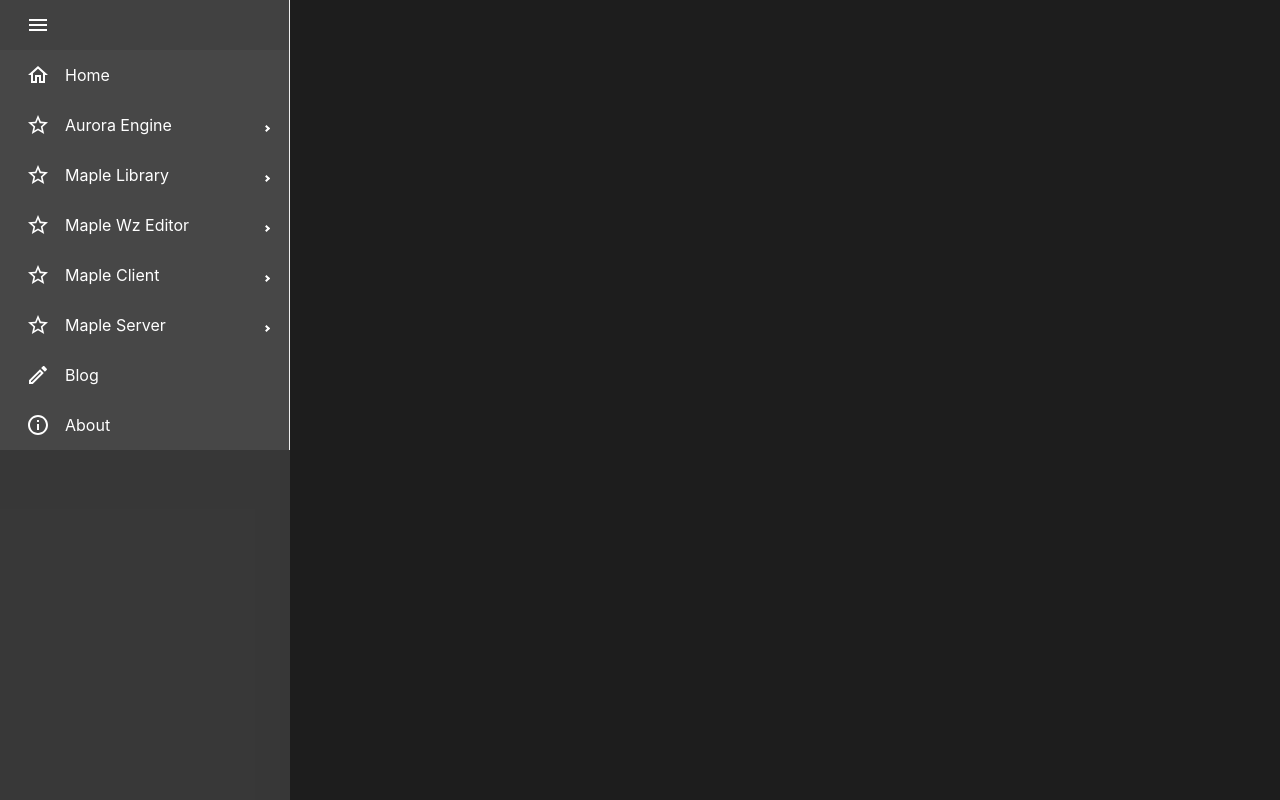
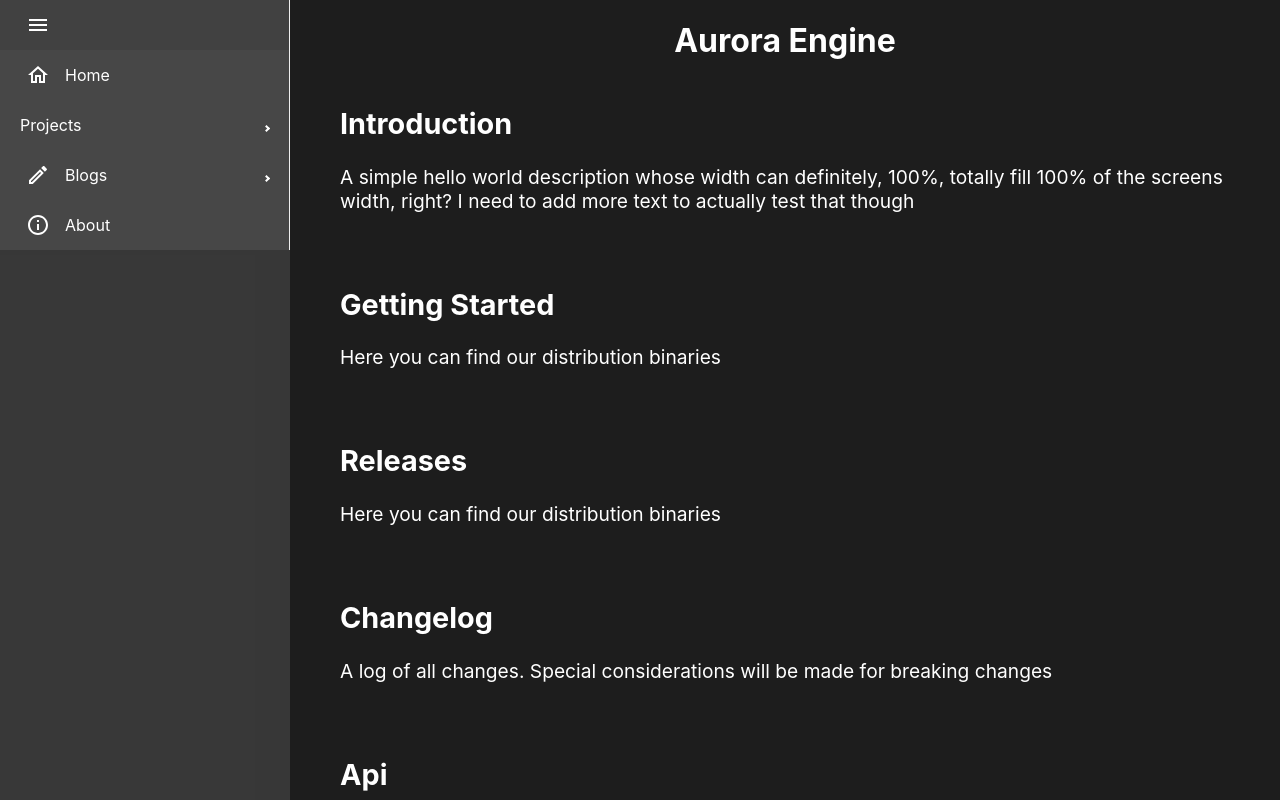
Before and after one commit to DuncanBauer/duncanbauer.github.io, a React (Create React App) app: page /#/projects/auroraengine in a window 1280 px wide. Shown: the top 800 px of the page. Built offline with nearby package versions, Linux system fonts and the light colour scheme.

Commit message:
separated blog pages by primary language. added introduction section to project pages before getting started section. added react-icons package, mui package didnt have much

```diff
--- a/package.json
+++ b/package.json
@@ -16,7 +16,7 @@
     "react": "^18.2.0",
     "react-code-blocks": "^0.0.9-0",
     "react-dom": "^18.2.0",
-    "react-icons": "^4.7.1",
+    "react-icons": "^4.8.0",
     "react-pro-sidebar": "^1.0.0",
     "react-router-dom": "^6.8.2",
     "react-router-hash-link": "^2.4.3",
--- a/src/components/MyBody.js
+++ b/src/components/MyBody.js
@@ -2,7 +2,8 @@ import React from 'react';
 import { Routes, Route } from 'react-router-dom'; // Used for routing to pages
 
 import Home          from './molecules/pages/Home';
-import Blog          from './molecules/pages/Blog';
+import CPP           from './molecules/pages/blogs/JS';
+import JS            from './molecules/pages/blogs/JS';
 import Resources     from './molecules/pages/Resources';
 import About         from './molecules/pages/About';
 import Support       from './molecules/pages/Support';
@@ -19,16 +20,18 @@ export default function MyBody(props) {
 			<Routes>
 				<Route exact path="/" element={ <Home className="Body-region"/> } />
 
-				<Route exact path="/auroraengine"	element={ <AuroraEngine  className="Body-region"/> } />
-				<Route exact path="/maplelib"		element={ <MapleLib      className="Body-region"/> } />
-				<Route exact path="/maplewzeditor"	element={ <MapleWzEditor className="Body-region"/> } />
-				<Route exact path="/mapleclient"	element={ <MapleClient   className="Body-region"/> } />
-				<Route exact path="/mapleserver"	element={ <MapleServer   className="Body-region"/> } />
+				<Route exact path="/projects/auroraengine"	element={ <AuroraEngine  className="Body-region"/> } />
+				<Route exact path="/projects/maplelib"		element={ <MapleLib      className="Body-region"/> } />
+				<Route exact path="/projects/maplewzeditor"	element={ <MapleWzEditor className="Body-region"/> } />
+				<Route exact path="/projects/mapleclient"	element={ <MapleClient   className="Body-region"/> } />
+				<Route exact path="/projects/mapleserver"	element={ <MapleServer   className="Body-region"/> } />
 
-				<Route exact path="/blog"		element={ <Blog        className="Body-region"/> } />
-				<Route exact path="/resources"	element={ <Resources   className="Body-region"/> } />
-				<Route exact path="/about"		element={ <About       className="Body-region"/> } />
-				<Route exact path="/support"	element={ <Support     className="Body-region"/> } />
+				<Route exact path="/blogs/cpp"	element={ <CPP 	 className="Body-region"/> } />
+				<Route exact path="/blogs/js"	element={ <JS		 className="Body-region"/> } />
+
+				<Route exact path="/resources"	element={ <Resources className="Body-region"/> } />
+				<Route exact path="/about"		element={ <About	 className="Body-region"/> } />
+				<Route exact path="/support"	element={ <Support	 className="Body-region"/> } />
 			</Routes>
 		</div>
 	)
--- a/src/components/MySidebar.js
+++ b/src/components/MySidebar.js
@@ -16,6 +16,9 @@ import QuestionMarkOutlinedIcon from '@mui/icons-material/QuestionMarkOutlined';
 import InfoOutlinedIcon from '@mui/icons-material/InfoOutlined';
 import SettingsOutlinedIcon from '@mui/icons-material/SettingsOutlined';
 import LaptopOutlinedIcon from '@mui/icons-material/LaptopOutlined';
+import BoltOutlinedIcon from '@mui/icons-material/BoltOutlined';
+
+import { SiCplusplus, SiJavascript } from "react-icons/si";
 
 export default function MySidebar() {
 	const { collapseSidebar } = useProSidebar();
@@ -56,64 +59,74 @@ export default function MySidebar() {
 					</div>
 
 					<MenuItem icon={<HomeOutlinedIcon/>} component={<Link to="/" />}>Home</MenuItem>
+					<SubMenu label="Projects">
 						<SubMenu icon={<StarOutlineOutlinedIcon/>} label="Aurora Engine">
-						<MenuItem icon={<PlayCircleOutlineOutlinedIcon/>}	 component={<AnchorLink to="/auroraengine#gettingStarted" />}>Getting Started</MenuItem>
-						<MenuItem icon={<NewReleasesOutlinedIcon/>} 		 component={<AnchorLink to="/auroraengine#releases"		  />}>Releases</MenuItem>
-						<MenuItem icon={<PublishedWithChangesOutlinedIcon/>} component={<AnchorLink to="/auroraengine#changelog"	  />}>Changelog</MenuItem>
-						<MenuItem icon={<ApiOutlinedIcon/>}					 component={<AnchorLink to="/auroraengine#api"			  />}>Api</MenuItem>
-						<MenuItem icon={<MenuBookOutlinedIcon/>} 			 component={<AnchorLink to="/auroraengine#documentation"  />}>Documentation</MenuItem>
-						<MenuItem icon={<LaptopOutlinedIcon/>} 				 component={<AnchorLink to="/auroraengine#tutorials"	  />}>Tutorials</MenuItem>
-						<MenuItem icon={<SettingsOutlinedIcon/>}			 component={<AnchorLink to="/auroraengine#resources"	  />}>Resources</MenuItem>
-						<MenuItem icon={<QuestionMarkOutlinedIcon/>} 		 component={<AnchorLink to="/auroraengine#faq"			  />}>FAQ</MenuItem>
-						<MenuItem icon={<BuildOutlinedIcon/>}				 component={<AnchorLink to="/auroraengine#support"		  />}>Support</MenuItem>
+							<MenuItem icon={<BoltOutlinedIcon/>}				 component={<AnchorLink to="/projects/auroraengine"				  />}>Introduction</MenuItem>
+							<MenuItem icon={<PlayCircleOutlineOutlinedIcon/>}	 component={<AnchorLink to="/projects/auroraengine#gettingStarted" />}>Getting Started</MenuItem>
+							<MenuItem icon={<NewReleasesOutlinedIcon/>} 		 component={<AnchorLink to="/projects/auroraengine#releases"		  />}>Releases</MenuItem>
+							<MenuItem icon={<PublishedWithChangesOutlinedIcon/>} component={<AnchorLink to="/projects/auroraengine#changelog"	  />}>Changelog</MenuItem>
+							<MenuItem icon={<ApiOutlinedIcon/>}					 component={<AnchorLink to="/projects/auroraengine#api"			  />}>Api</MenuItem>
+							<MenuItem icon={<MenuBookOutlinedIcon/>} 			 component={<AnchorLink to="/projects/auroraengine#documentation"  />}>Documentation</MenuItem>
+							<MenuItem icon={<LaptopOutlinedIcon/>} 				 component={<AnchorLink to="/projects/auroraengine#tutorials"	  />}>Tutorials</MenuItem>
+							<MenuItem icon={<SettingsOutlinedIcon/>}			 component={<AnchorLink to="/projects/auroraengine#resources"	  />}>Resources</MenuItem>
+							<MenuItem icon={<QuestionMarkOutlinedIcon/>} 		 component={<AnchorLink to="/projects/auroraengine#faq"			  />}>FAQ</MenuItem>
+							<MenuItem icon={<BuildOutlinedIcon/>}				 component={<AnchorLink to="/projects/auroraengine#support"		  />}>Support</MenuItem>
 						</SubMenu>
 
 						<SubMenu icon={<StarOutlineOutlinedIcon/>} label="Maple Library">
-						<MenuItem icon={<PlayCircleOutlineOutlinedIcon/>}	 component={<AnchorLink to="/maplelib#gettingStarted" />}>Getting Started</MenuItem>
-						<MenuItem icon={<NewReleasesOutlinedIcon/>} 		 component={<AnchorLink to="/maplelib#releases"		  />}>Releases</MenuItem>
-						<MenuItem icon={<PublishedWithChangesOutlinedIcon/>} component={<AnchorLink to="/maplelib#changelog"	  />}>Changelog</MenuItem>
-						<MenuItem icon={<ApiOutlinedIcon/>} 				 component={<AnchorLink to="/maplelib#api"			  />}>Api</MenuItem>
-						<MenuItem icon={<MenuBookOutlinedIcon/>} 			 component={<AnchorLink to="/maplelib#documentation"  />}>Documentation</MenuItem>
-						<MenuItem icon={<LaptopOutlinedIcon/>} 				 component={<AnchorLink to="/maplelib#tutorials"	  />}>Tutorials</MenuItem>
-						<MenuItem icon={<SettingsOutlinedIcon/>}			 component={<AnchorLink to="/maplelib#resources"	  />}>Resources</MenuItem>
-						<MenuItem icon={<QuestionMarkOutlinedIcon/>} 		 component={<AnchorLink to="/maplelib#faq"			  />}>FAQ</MenuItem>
-						<MenuItem icon={<BuildOutlinedIcon/>}				 component={<AnchorLink to="/maplelib#support"		  />}>Support</MenuItem>
+							<MenuItem icon={<BoltOutlinedIcon/>}				 component={<AnchorLink to="/projects/maplelib"				  />}>Introduction</MenuItem>
+							<MenuItem icon={<PlayCircleOutlineOutlinedIcon/>}	 component={<AnchorLink to="/projects/maplelib#gettingStarted" />}>Getting Started</MenuItem>
+							<MenuItem icon={<NewReleasesOutlinedIcon/>} 		 component={<AnchorLink to="/projects/maplelib#releases"		  />}>Releases</MenuItem>
+							<MenuItem icon={<PublishedWithChangesOutlinedIcon/>} component={<AnchorLink to="/projects/maplelib#changelog"	  />}>Changelog</MenuItem>
+							<MenuItem icon={<ApiOutlinedIcon/>} 				 component={<AnchorLink to="/projects/maplelib#api"			  />}>Api</MenuItem>
+							<MenuItem icon={<MenuBookOutlinedIcon/>} 			 component={<AnchorLink to="/projects/maplelib#documentation"  />}>Documentation</MenuItem>
+							<MenuItem icon={<LaptopOutlinedIcon/>} 				 component={<AnchorLink to="/projects/maplelib#tutorials"	  />}>Tutorials</MenuItem>
+							<MenuItem icon={<SettingsOutlinedIcon/>}			 component={<AnchorLink to="/projects/maplelib#resources"	  />}>Resources</MenuItem>
+							<MenuItem icon={<QuestionMarkOutlinedIcon/>} 		 component={<AnchorLink to="/projects/maplelib#faq"			  />}>FAQ</MenuItem>
+							<MenuItem icon={<BuildOutlinedIcon/>}				 component={<AnchorLink to="/projects/maplelib#support"		  />}>Support</MenuItem>
 						</SubMenu>
 
 						<SubMenu icon={<StarOutlineOutlinedIcon/>} label="Maple Wz Editor">
-						<MenuItem icon={<PlayCircleOutlineOutlinedIcon/>}	 component={<AnchorLink to="/maplewzeditor#gettingStarted" />}>Getting Started</MenuItem>
-						<MenuItem icon={<NewReleasesOutlinedIcon/>} 		 component={<AnchorLink to="/maplewzeditor#releases"	   />}>Releases</MenuItem>
-						<MenuItem icon={<PublishedWithChangesOutlinedIcon/>} component={<AnchorLink to="/maplewzeditor#changelog"	   />}>Changelog</MenuItem>
-						<MenuItem icon={<LaptopOutlinedIcon/>} 				 component={<AnchorLink to="/maplewzeditor#tutorials"	   />}>Tutorials</MenuItem>
-						<MenuItem icon={<SettingsOutlinedIcon/>}			 component={<AnchorLink to="/maplewzeditor#resources"	   />}>Resources</MenuItem>
-						<MenuItem icon={<QuestionMarkOutlinedIcon/>} 		 component={<AnchorLink to="/maplewzeditor#faq"			   />}>FAQ</MenuItem>
-						<MenuItem icon={<BuildOutlinedIcon/>}				 component={<AnchorLink to="/maplewzeditor#support"		   />}>Support</MenuItem>
+							<MenuItem icon={<BoltOutlinedIcon/>}				 component={<AnchorLink to="/projects/maplewzeditor"				   />}>Introduction</MenuItem>
+							<MenuItem icon={<PlayCircleOutlineOutlinedIcon/>}	 component={<AnchorLink to="/projects/maplewzeditor#gettingStarted" />}>Getting Started</MenuItem>
+							<MenuItem icon={<NewReleasesOutlinedIcon/>} 		 component={<AnchorLink to="/projects/maplewzeditor#releases"	   />}>Releases</MenuItem>
+							<MenuItem icon={<PublishedWithChangesOutlinedIcon/>} component={<AnchorLink to="/projects/maplewzeditor#changelog"	   />}>Changelog</MenuItem>
+							<MenuItem icon={<LaptopOutlinedIcon/>} 				 component={<AnchorLink to="/projects/maplewzeditor#tutorials"	   />}>Tutorials</MenuItem>
+							<MenuItem icon={<SettingsOutlinedIcon/>}			 component={<AnchorLink to="/projects/maplewzeditor#resources"	   />}>Resources</MenuItem>
+							<MenuItem icon={<QuestionMarkOutlinedIcon/>}		 component={<AnchorLink to="/projects/maplewzeditor#faq"			   />}>FAQ</MenuItem>
+							<MenuItem icon={<BuildOutlinedIcon/>}				 component={<AnchorLink to="/projects/maplewzeditor#support"		   />}>Support</MenuItem>
 						</SubMenu>
 
 						<SubMenu icon={<StarOutlineOutlinedIcon/>} label="Maple Client">
-						<MenuItem icon={<PlayCircleOutlineOutlinedIcon/>}	 component={<AnchorLink to="/mapleclient#gettingStarted" />}>Getting Started</MenuItem>
-						<MenuItem icon={<NewReleasesOutlinedIcon/>} 		 component={<AnchorLink to="/mapleclient#releases"		 />}>Releases</MenuItem>
-						<MenuItem icon={<PublishedWithChangesOutlinedIcon/>} component={<AnchorLink to="/mapleclient#changelog"		 />}>Changelog</MenuItem>
-						<MenuItem icon={<LaptopOutlinedIcon/>} 				 component={<AnchorLink to="/mapleclient#tutorials"		 />}>Tutorials</MenuItem>
-						<MenuItem icon={<SettingsOutlinedIcon/>}			 component={<AnchorLink to="/mapleclient#resources"		 />}>Resources</MenuItem>
-						<MenuItem icon={<QuestionMarkOutlinedIcon/>} 		 component={<AnchorLink to="/mapleclient#faq"			 />}>FAQ</MenuItem>
-						<MenuItem icon={<BuildOutlinedIcon/>}				 component={<AnchorLink to="/mapleclient#support"		 />}>Support</MenuItem>
+							<MenuItem icon={<BoltOutlinedIcon/>}				 component={<AnchorLink to="/projects/mapleclient"				 />}>Introduction</MenuItem>
+							<MenuItem icon={<PlayCircleOutlineOutlinedIcon/>}	 component={<AnchorLink to="/projects/mapleclient#gettingStarted" />}>Getting Started</MenuItem>
+							<MenuItem icon={<NewReleasesOutlinedIcon/>} 		 component={<AnchorLink to="/projects/mapleclient#releases"		 />}>Releases</MenuItem>
+							<MenuItem icon={<PublishedWithChangesOutlinedIcon/>} component={<AnchorLink to="/projects/mapleclient#changelog"		 />}>Changelog</MenuItem>
+							<MenuItem icon={<SettingsOutlinedIcon/>}			 component={<AnchorLink to="/projects/mapleclient#resources"		 />}>Resources</MenuItem>
+							<MenuItem icon={<QuestionMarkOutlinedIcon/>} 		 component={<AnchorLink to="/projects/mapleclient#faq"			 />}>FAQ</MenuItem>
+							<MenuItem icon={<BuildOutlinedIcon/>}				 component={<AnchorLink to="/projects/mapleclient#support"		 />}>Support</MenuItem>
 						</SubMenu>
 
 						<SubMenu icon={<StarOutlineOutlinedIcon/>} label="Maple Server">
-						<MenuItem icon={<PlayCircleOutlineOutlinedIcon/>}	 component={<AnchorLink to="/mapleserver#gettingStarted" />}>Getting Started</MenuItem>
-						<MenuItem icon={<NewReleasesOutlinedIcon/>} 		 component={<AnchorLink to="/mapleserver#releases"		 />}>Releases</MenuItem>
-						<MenuItem icon={<PublishedWithChangesOutlinedIcon/>} component={<AnchorLink to="/mapleserver#changelog"		 />}>Changelog</MenuItem>
-						<MenuItem icon={<ApiOutlinedIcon/>} 				 component={<AnchorLink to="/mapleserver#api"			 />}>Api</MenuItem>
-						<MenuItem icon={<MenuBookOutlinedIcon/>} 			 component={<AnchorLink to="/mapleserver#documentation"  />}>Documentation</MenuItem>
-						<MenuItem icon={<LaptopOutlinedIcon/>} 				 component={<AnchorLink to="/mapleserver#tutorials"		 />}>Tutorials</MenuItem>
-						<MenuItem icon={<SettingsOutlinedIcon/>}			 component={<AnchorLink to="/mapleserver#resources"		 />}>Resources</MenuItem>
-						<MenuItem icon={<QuestionMarkOutlinedIcon/>} 		 component={<AnchorLink to="/mapleserver#faq"			 />}>FAQ</MenuItem>
-						<MenuItem icon={<BuildOutlinedIcon/>}				 component={<AnchorLink to="/mapleserver#support"		 />}>Support</MenuItem>
+							<MenuItem icon={<BoltOutlinedIcon/>}				 component={<AnchorLink to="/projects/mapleserver"				 />}>Introduction</MenuItem>
+							<MenuItem icon={<PlayCircleOutlineOutlinedIcon/>}	 component={<AnchorLink to="/projects/mapleserver#gettingStarted" />}>Getting Started</MenuItem>
+							<MenuItem icon={<NewReleasesOutlinedIcon/>} 		 component={<AnchorLink to="/projects/mapleserver#releases"		 />}>Releases</MenuItem>
+							<MenuItem icon={<PublishedWithChangesOutlinedIcon/>} component={<AnchorLink to="/projects/mapleserver#changelog"		 />}>Changelog</MenuItem>
+							<MenuItem icon={<ApiOutlinedIcon/>} 				 component={<AnchorLink to="/projects/mapleserver#api"			 />}>Api</MenuItem>
+							<MenuItem icon={<MenuBookOutlinedIcon/>} 			 component={<AnchorLink to="/projects/mapleserver#documentation"  />}>Documentation</MenuItem>
+							<MenuItem icon={<LaptopOutlinedIcon/>} 				 component={<AnchorLink to="/projects/mapleserver#tutorials"		 />}>Tutorials</MenuItem>
+							<MenuItem icon={<SettingsOutlinedIcon/>}			 component={<AnchorLink to="/projects/mapleserver#resources"		 />}>Resources</MenuItem>
+							<MenuItem icon={<QuestionMarkOutlinedIcon/>} 		 component={<AnchorLink to="/projects/mapleserver#faq"			 />}>FAQ</MenuItem>
+							<MenuItem icon={<BuildOutlinedIcon/>}				 component={<AnchorLink to="/projects/mapleserver#support"		 />}>Support</MenuItem>
+						</SubMenu>
 					</SubMenu>
 
-					<MenuItem icon={<CreateOutlinedIcon/>}   component={<Link to="/blog"      />}>Blog</MenuItem>
-					<MenuItem icon={<InfoOutlinedIcon/>}	 component={<Link to="/about"     />}>About</MenuItem>
+					<SubMenu icon={<CreateOutlinedIcon/>} label="Blogs">
+						<MenuItem icon={<SiCplusplus/>}  component={<Link to="/blogs/cpp" />}>C++</MenuItem>
+						<MenuItem icon={<SiJavascript/>} component={<Link to="/blogs/js"  />}>JS</MenuItem>
+					</SubMenu>
+
+					<MenuItem icon={<InfoOutlinedIcon/>} component={<Link to="/about" />}>About</MenuItem>
 
 				</Menu>
 			</Sidebar>
--- a/src/components/molecules/pages/Blog.js
+++ b/src/components/molecules/pages/blogs/CPP.js
@@ -1,17 +1,17 @@
 import React from 'react';
 
-import ContentSection from '../ContentSection/ContentSection'
+import ContentSection from '../../ContentSection/ContentSection'
 
-class Blog extends React.Component {
+class CPP extends React.Component {
 	render() {
 		return (
 			<div className={this.props.style}>
 				<ContentSection className={this.props.className}
-								sectionName='Blog'
+								sectionName='Cpp Blog'
 								explanation='The official blog page. From dsfghjbdkfgjhbsdfgkj all the way to dfgjkhdsfgkjdbhsfg you can find it all if you just google it' />
 			</div>
 		)
 	}
 }
 
-export default Blog;
+export default CPP;
--- /dev/null
+++ b/src/components/molecules/pages/blogs/JS.js
@@ -0,0 +1,17 @@
+import React from 'react';
+
+import ContentSection from '../../ContentSection/ContentSection'
+
+class JS extends React.Component {
+	render() {
+		return (
+			<div className={this.props.style}>
+				<ContentSection className={this.props.className}
+								sectionName='JS Blog'
+								explanation='The official blog page. From dsfghjbdkfgjhbsdfgkj all the way to dfgjkhdsfgkjdbhsfg you can find it all if you just google it' />
+			</div>
+		)
+	}
+}
+
+export default JS;
--- a/src/components/molecules/pages/projects/AuroraEngine.js
+++ b/src/components/molecules/pages/projects/AuroraEngine.js
@@ -52,11 +52,15 @@ int main(int argc, char** argv)
 
 		return (
 			<div className="Body-content">
+				<h1>Aurora Engine</h1>
+				<ContentSection className={this.props.className}
+								sectionName='Introduction'
+								explanation='A simple hello world description whose width can definitely, 100%, totally fill 100% of the screens width, right? I need to add more text to actually test that though' />
+
 				<div id="gettingStarted">
-					<h1>Aurora Engine Lib</h1>
 					<ContentSection className={this.props.className}
 									sectionName='Getting Started'
-									explanation='A simple hello world description whose width can definitely, 100%, totally fill 100% of the screens width, right? I need to add more text to actually test that though' />
+									explanation='Here you can find our distribution binaries' />
 				</div>
 
 				<div id="releases">
--- a/src/components/molecules/pages/projects/MapleClient.js
+++ b/src/components/molecules/pages/projects/MapleClient.js
@@ -4,36 +4,17 @@ import ContentSection from '../../ContentSection/ContentSection';
 
 class MapleClient extends React.Component {
 	render() {
-		const tutorialExamples = [
-			{
-				language: 'cpp',
-				code: `#include <iostream>
-
-int main(int argc, char** argv)
-{
-	std::cout << "Hello world\\n";
-	return 0;
-}`,
-				showLineNumbers: false,
-				startingLineNumber: 1,
-				wrapLines: true
-			},
-			{
-				language: 'python',
-				code: `print("Hello world")`,
-				showLineNumbers: false,
-				startingLineNumber: 1,
-				wrapLines: true
-			}
-		];
-
 		return (
 			<div className="Body-content">
+				<h1>Aurora Maple Client</h1>
+				<ContentSection className={this.props.className}
+								sectionName='Introduction'
+								explanation='A simple hello world description whose width can definitely, 100%, totally fill 100% of the screens width, right? I need to add more text to actually test that though' />
+
 				<div id="gettingStarted">
-					<h1>Aurora Maple Client</h1>
 					<ContentSection className={this.props.className}
 									sectionName='Getting Started'
-									explanation='A simple hello world description whose width can definitely, 100%, totally fill 100% of the screens width, right? I need to add more text to actually test that though' />
+									explanation='Here you can find our distribution binaries' />
 				</div>
 
 				<div id="releases">
@@ -46,13 +27,6 @@ int main(int argc, char** argv)
 					<ContentSection className={this.props.className}
 									sectionName='Changelog'
 									explanation='A log of all changes. Special considerations will be made for breaking changes' />
-				</div>
-
-				<div id="tutorials">
-					<ContentSection className={this.props.className}
-									sectionName='Tutorials'
-									explanation='Good luck noob'
-									examples={tutorialExamples}/>
 				</div>
 
 				<div id="resources">
--- a/src/components/molecules/pages/projects/MapleLib.js
+++ b/src/components/molecules/pages/projects/MapleLib.js
@@ -52,11 +52,15 @@ int main(int argc, char** argv)
 
 		return (
 			<div className="Body-content">
+				<h1>Aurora Maple Library</h1>
+				<ContentSection className={this.props.className}
+								sectionName='Introduction'
+								explanation='A simple hello world description whose width can definitely, 100%, totally fill 100% of the screens width, right? I need to add more text to actually test that though' />
+
 				<div id="gettingStarted">
-					<h1>Aurora Maple Lib</h1>
 					<ContentSection className={this.props.className}
 									sectionName='Getting Started'
-									explanation='A simple hello world description whose width can definitely, 100%, totally fill 100% of the screens width, right? I need to add more text to actually test that though' />
+									explanation='Here you can find our distribution binaries' />
 				</div>
 
 				<div id="releases">
--- a/src/components/molecules/pages/projects/MapleServer.js
+++ b/src/components/molecules/pages/projects/MapleServer.js
@@ -52,11 +52,15 @@ int main(int argc, char** argv)
 
 		return (
 			<div className="Body-content">
+				<h1>Aurora Maple Server</h1>
+				<ContentSection className={this.props.className}
+								sectionName='Introduction'
+								explanation='A simple hello world description whose width can definitely, 100%, totally fill 100% of the screens width, right? I need to add more text to actually test that though' />
+
 				<div id="gettingStarted">
-					<h1>Aurora Maple Server</h1>
 					<ContentSection className={this.props.className}
 									sectionName='Getting Started'
-									explanation='A simple hello world description whose width can definitely, 100%, totally fill 100% of the screens width, right? I need to add more text to actually test that though' />
+									explanation='Here you can find our distribution binaries' />
 				</div>
 
 				<div id="releases">
--- a/src/components/molecules/pages/projects/MapleWzEditor.js
+++ b/src/components/molecules/pages/projects/MapleWzEditor.js
@@ -29,11 +29,15 @@ int main(int argc, char** argv)
 
 		return (
 			<div className="Body-content">
+				<h1>Aurora Maple Wz Editor</h1>
+				<ContentSection className={this.props.className}
+								sectionName='Introduction'
+								explanation='A simple hello world description whose width can definitely, 100%, totally fill 100% of the screens width, right? I need to add more text to actually test that though' />
+
 				<div id="gettingStarted">
-					<h1>Aurora Maple Wz Editor</h1>
 					<ContentSection className={this.props.className}
 									sectionName='Getting Started'
-									explanation='A simple hello world description whose width can definitely, 100%, totally fill 100% of the screens width, right? I need to add more text to actually test that though' />
+									explanation='Here you can find our distribution binaries' />
 				</div>
 
 				<div id="releases">
```
Also changed, not shown: 1 other file (tests, documents, lock files or other folders). Lines whose indentation alone changed are shown as unchanged.
